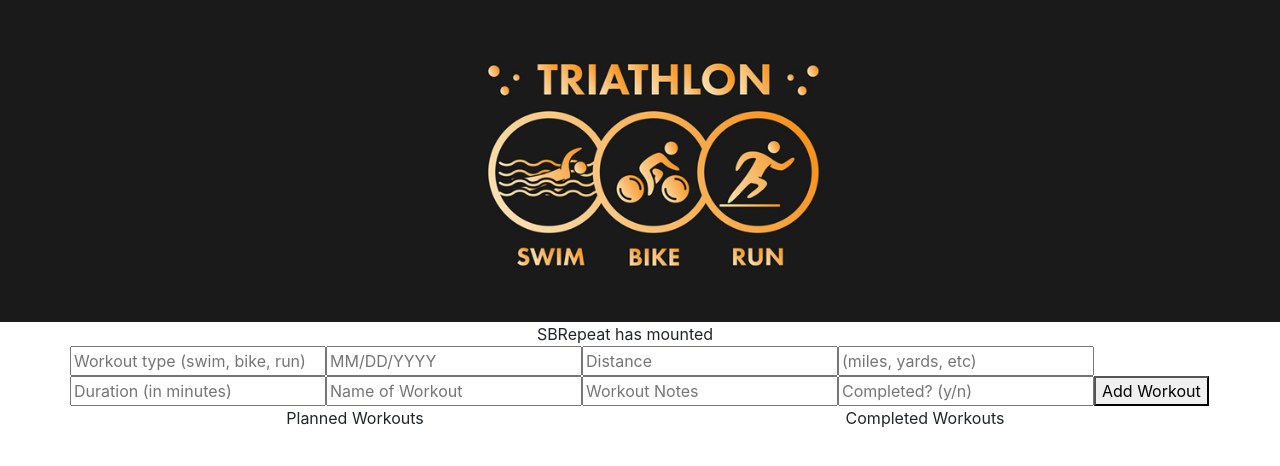
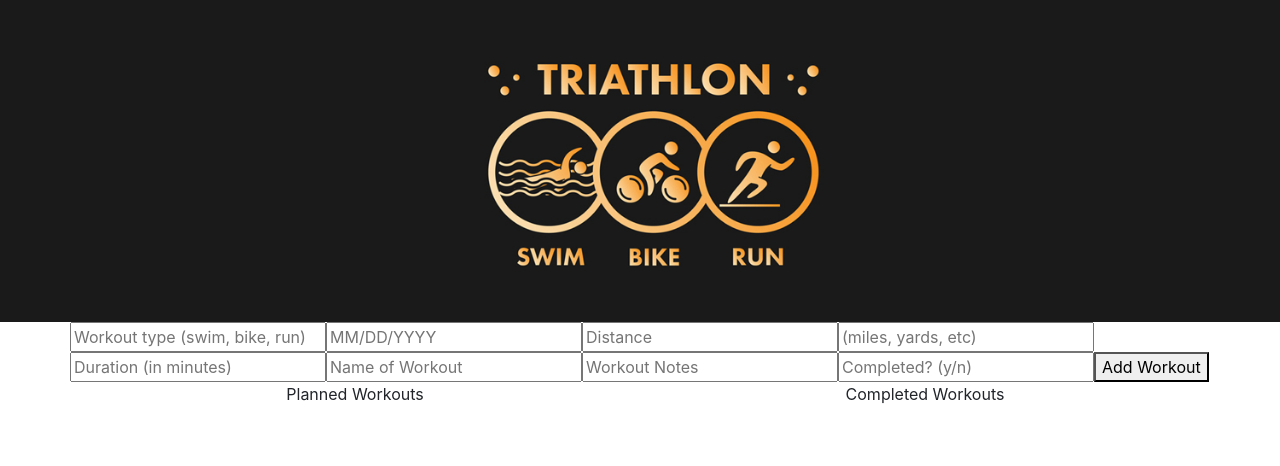
Before and after one commit to bpdavitt/SBRepeat, a React app: page / in a window 1280 px wide. Shown: the top 466 px of the page. Built offline with nearby package versions, Linux system fonts and the light colour scheme; no server answers.

Commit message:
Clean up client-side console logs

```diff
--- a/client/App.jsx
+++ b/client/App.jsx
@@ -20,7 +20,6 @@ class App extends React.Component {
 
   creationClickHandler(e) {
     e.preventDefault();
-    console.log(e.target)
     const workoutData = e.target
     const workout = {}
     for (let i = 0; i < workoutData.length - 1; i++) {
@@ -28,7 +27,6 @@ class App extends React.Component {
       workoutData[i].value = '';
     }
     workout.completed.toLowerCase().includes('y') ? workout.completed = true : workout.completed = false;
-    console.log(workout);
     axios.post('/workouts/new', workout)
       .then(result => {
         let added = result.data;
@@ -74,7 +72,6 @@ class App extends React.Component {
   getData() {
     axios.get('/workouts')
       .then(result => {
-        console.log(result.data)
         this.processData(result.data);
       })
       .catch(err => {
@@ -90,7 +87,6 @@ class App extends React.Component {
     return (
       <Container>
         <Row id="banner">
-          <div>SBRepeat has mounted</div>
         </Row>
         <Row id="create-row">
           <CreateWorkout clickHandler={this.creationClickHandler}></CreateWorkout>
--- a/client/components/Workout.jsx
+++ b/client/components/Workout.jsx
@@ -3,9 +3,7 @@ import { Container, Row, Col } from 'react-bootstrap'
 
 const Workout = (props) => {
   const { workout } = props;
-  console.log(workout)
   let date = new Date(workout.date);
-  // console.log(date)
   let dateStr = date.toLocaleDateString();
   return (
     <Container className="workout" onClick={(e)=>{props.clickHandler(e, workout)}}>
```
